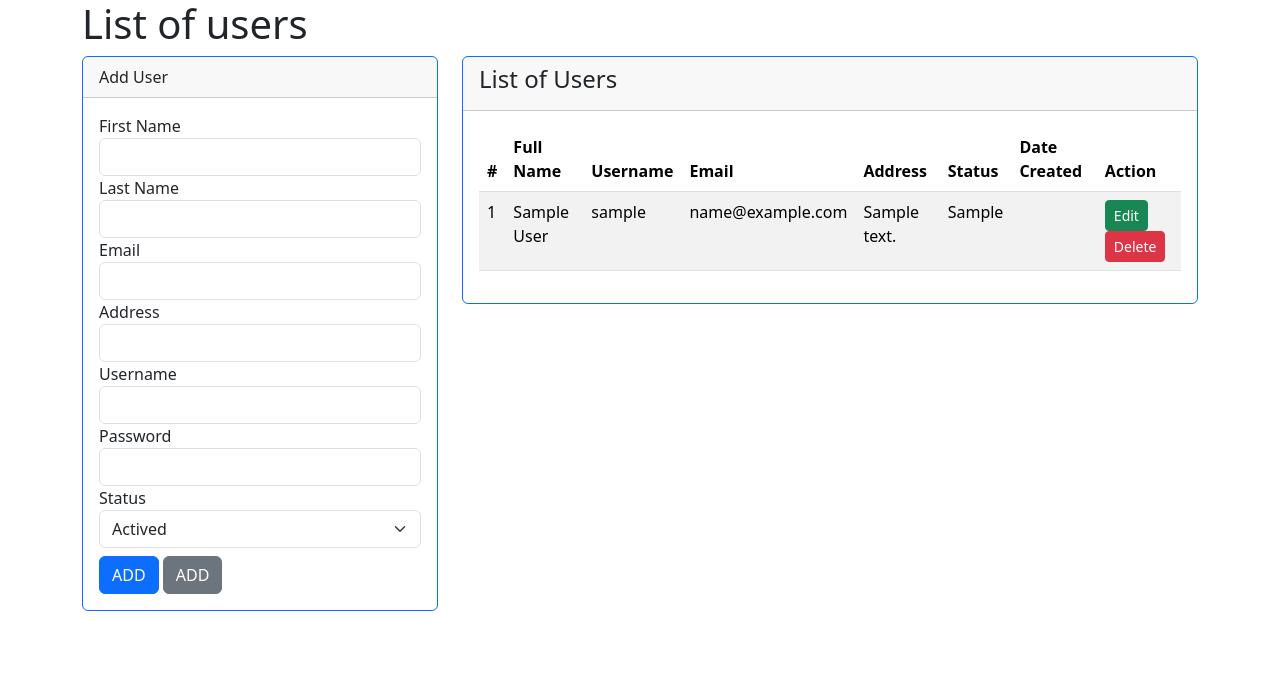
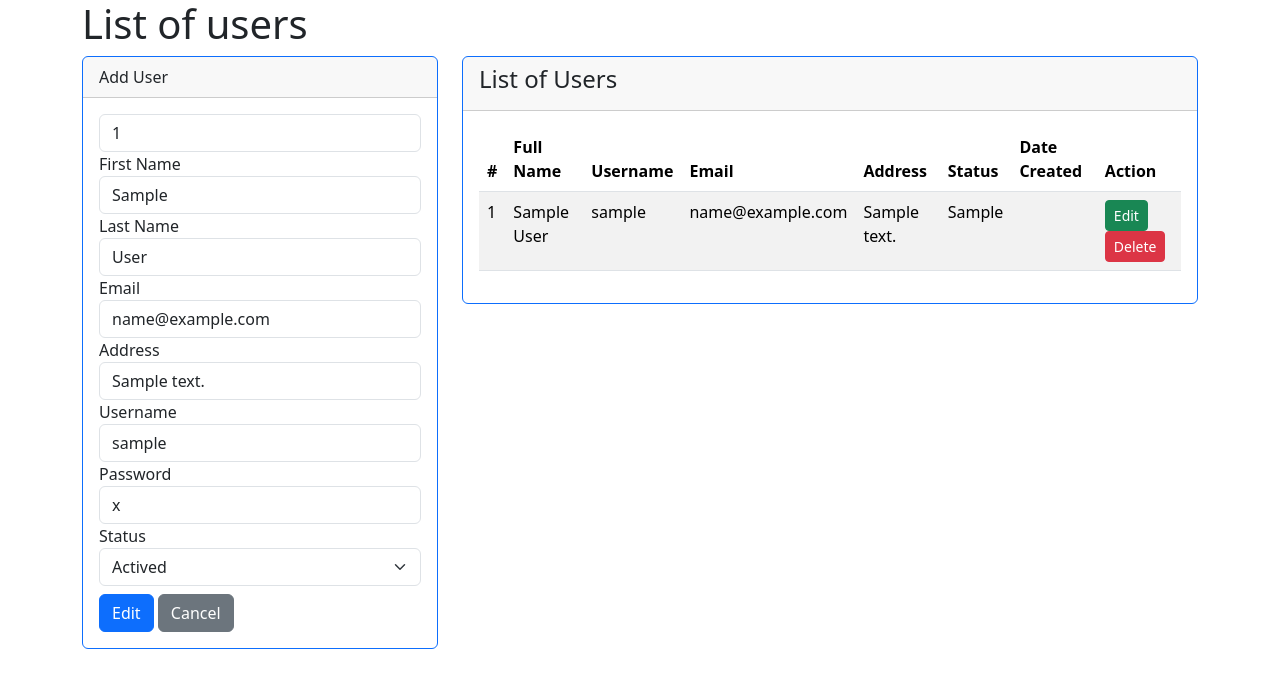
Before and after one commit to skibidipoknat/CRUD-PHP-LESSON, a PHP site: page /View/list-user.php?edit=1 in a window 1280 px wide. Shown: the top 688 px of the page. Run offline with PHP 8.4, Linux system fonts and the light colour scheme; tables that the repository leaves empty or names only in its code hold one stand-in row (values such as "Sample post"); data that the repository does not hold is empty; some libraries are stand-ins or nearby versions.

Commit message:
NEW NEW NEW NEW

```diff
--- a/PHP-CRUD/Model/user.php
+++ b/PHP-CRUD/Model/user.php
@@ -26,14 +26,14 @@
 
         // Add user
         public function addUser($fname,$lname,$email,$address,$username,$password,$status) {
-            $sql = "INSERT INTO tbl_user SET fname = ?, lname = ?, email = ?, address = ?, username = ?, password = ?, actiive = ?, date_created = NOW()";
+            $sql = "INSERT INTO tbl_user SET fname = ?, lname = ?, email = ?, address = ?, username = ?, password = ?, active = ?, date_created = NOW()";
             $result = $this->conn->prepare($sql);
             $result->bind_param("ssssssi", $fname, $lname, $email, $address, $username, $password, $status);
             return $result->execute();
         }
 
         public function editUser($user_id, $fname,$lname,$email,$address,$username,$password,$status) {
-            $sql = "UPDATE tbl_user SET fname = ?, lname = ?, email = ?, address = ?, username = ?, password = ?, actiive = ? WHERE user_id = ?";
+            $sql = "UPDATE tbl_user SET fname = ?, lname = ?, email = ?, address = ?, username = ?, password = ?, active = ? WHERE user_id = ?";
             $result = $this->conn->prepare($sql);
             $result->bind_param("ssssssii", $fname, $lname, $email, $address, $username, $password, $status, $user_id);
             return $result->execute();
--- a/PHP-CRUD/View/list-user.php
+++ b/PHP-CRUD/View/list-user.php
@@ -25,11 +25,54 @@ $user = new User();
                         Add User
                     </div>
                     <div class="card-body">
-                        <form action="../controllers/action_user.php" method="post">
+                        <?php if (isset($_GET['edit'])){
+                            $get_id_edit = $_GET['edit'];
+                            $row = $user->getUserById($get_id_edit);
+                            if ($row) {
+                            ?>
+                            <form action="../controllers/action_user.php" method="post">
+                            <input type="text" class="form-control" name="user_id" value="<?php echo $row['user_id']; ?>" required>
+                            <div class="form-group">
+                                <label for="">First Name</label>
+                                <input type="text" class="form-control" name="fname" value="<?php echo $row['fname']; ?>" required>
+                            </div>
+                            <div class="form-group">
+                                <label for="">Last Name</label>
+                                <input type="text" class="form-control" name="lname" value="<?php echo $row['lname']; ?>" required>
+                            </div>
+                            <div class="form-group">
+                                <label for="">Email</label>
+                                <input type="text" class="form-control" name="email" value="<?php echo $row['email']; ?>" required>
+                            </div>
+                            <div class="form-group">
+                                <label for="">Address</label>
+                                <input type="text" class="form-control" name="address" value="<?php echo $row['address']; ?>" required>
+                            </div>
+                            <div class="form-group">
+                                <label for="">Username</label>
+                                <input type="text" class="form-control" name="username" value="<?php echo $row['username']; ?>" required>
+                            </div>
+                            <div class="form-group">
+                                <label for="">Password</label>
+                                <input type="text" class="form-control" name="password" value="<?php echo $row['password']; ?>" required>
+                            </div>
+                            <div class="form-group">
+                                <label for="">Status</label>
+                                <select name="status" id="status" class="form-select">
+                                    <option value="1" <?php if($row['active'] === 1){echo 'selected';} ?> >Actived</option>
+                                    <option value="0" <?php if($row['active'] === 0){echo 'selected';} ?>>Deactived</option>
+                                </select>
+                            </div>
+                            <div class="form-group pt-2">
+                                <button type="submit" name="edit" class="btn btn-primary">Edit</button>
+                                <button type="button" class="btn btn-secondary" onclick="window.location.href='list-user.php'">Cancel</button>
+                            </div>
+                            </form>
+                        <?php } } else { ?>
+                            <form action="../controllers/action_user.php" method="post">
                             <div class="form-group">
                                 <label for="">First Name</label>
                                 <input type="text" class="form-control" name="fname" required>
-
                             </div>
                             <div class="form-group">
                                 <label for="">Last Name</label>
@@ -59,10 +102,11 @@ $user = new User();
                                 </select>
                             </div>
                             <div class="form-group pt-2">
-                                <button type="submit" name="add" class="btn btn-primary">ADD</button>
-                                <button type="button" class="btn btn-secondary" onclick="window.location.href='list-user.php'">ADD</button>
+                                <button type="submit" name="add" class="btn btn-primary">Add</button>
+                                <button type="button" class="btn btn-secondary" onclick="window.location.href='list-user.php'">Cancel</button>
                             </div>
-                        </form>
+                            </form>
+                        <?php } ?>
                     </div>
                 </div>
             </div>
@@ -101,7 +145,7 @@ $user = new User();
                                         <td><?php echo $row['active']; ?></td>
                                         <td><?php echo $row['date_created']; ?></td>
                                         <td>
-                                            <a href="list_user.php?edit=<?php echo $row['user_id'] ?>" class="btn btn-success btn-sm">Edit</a>
+                                            <a href="list-user.php?edit=<?php echo $row['user_id'] ?>" class="btn btn-success btn-sm">Edit</a>
                                             <a href="../Controllers/action_user.php?delete=<?php echo $row['user_id']?>" class="btn btn-danger btn-sm">Delete</a>
                                         </td>
                                     </tr>
```
Also changed, not shown: PHP-CRUD/Controllers/action_user.php (+39 -0 lines).
